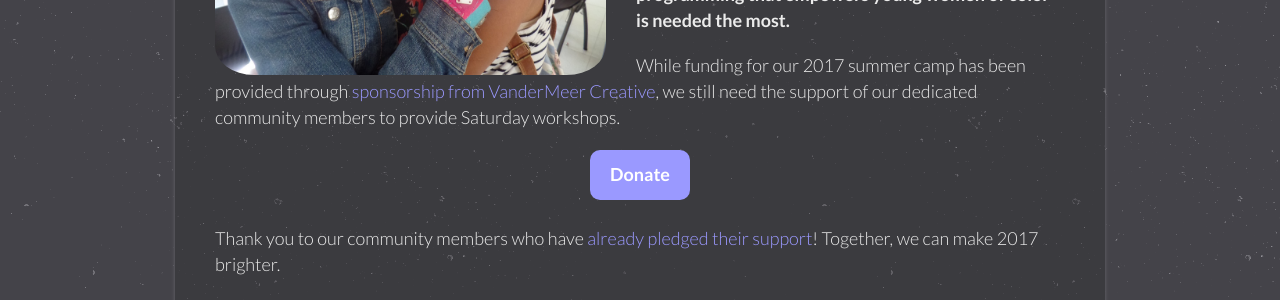
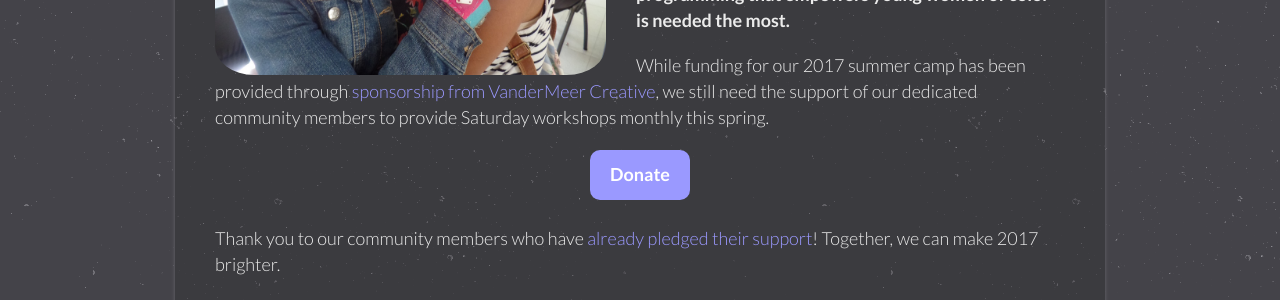
Before and after one commit to OctaviaProject/octaviaproject.github.io, a Jekyll site: the page built from support.html, in a window 1280 px wide. Shown: the part 499-799 px from the top of the page. Built offline with Jekyll 4.4.1, drawn with Linux system fonts in a browser that asks for light colours; comment, search, counter and statistics services are not loaded.

Commit message:
Update support.html

```diff
--- a/support.html
+++ b/support.html
@@ -15,7 +15,7 @@
 
     <p>While funding for our 2017 summer camp has been provided through <a href="http://octaviaproject.org/2016/12/06/VanderMeer-Creative-sponsors-our-Summer-2017-program.html">
         sponsorship from VanderMeer Creative</a>, we still need the support of our dedicated community
-        members to provide Saturday workshops.</p>
+        members to provide Saturday workshops monthly this spring.</p>
 
 <div align="center">
     <a href="https://www.fracturedatlas.org/site/fiscal/profile?id=14155">
```
